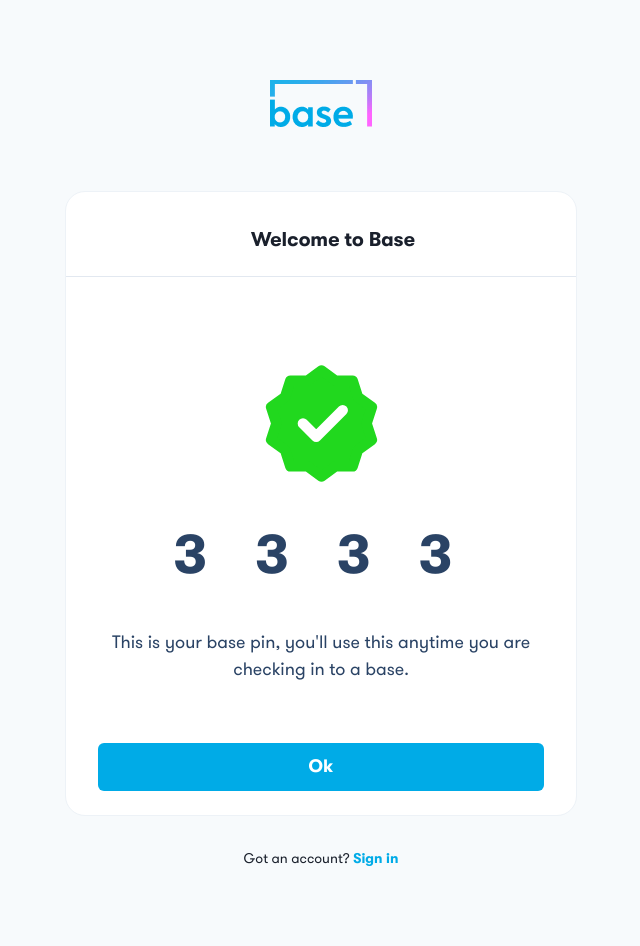
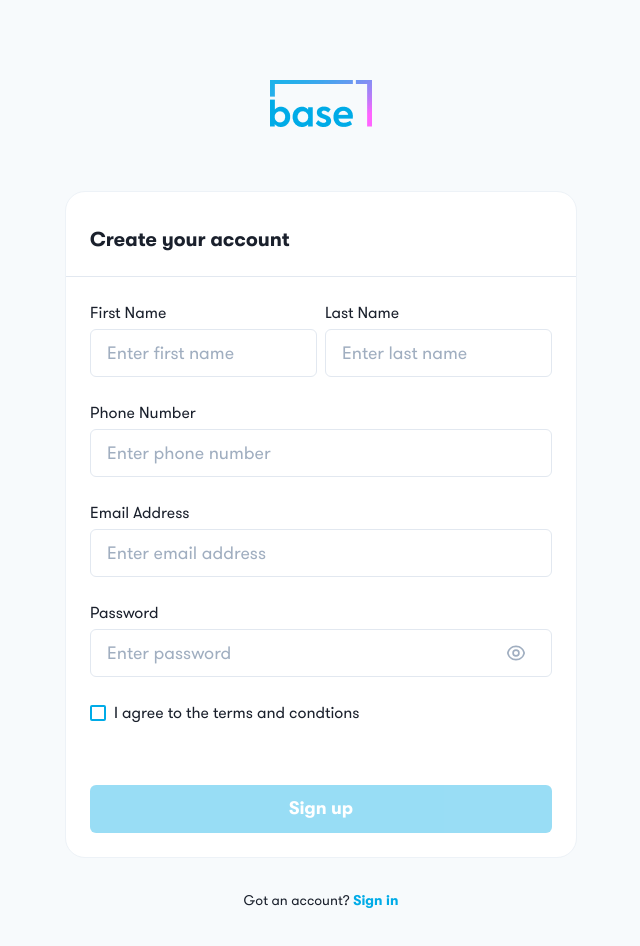
Before and after one commit to BaseWorkstation/Workspaces, a Next.js app: page /register in a window 1280 px wide. Shown: the top 946 px of the page, without its empty margins (319-959 px from the left). Built offline with nearby package versions, Linux system fonts and the light colour scheme; no server answers.

Commit message:
feat: plug register and login to api

```diff
--- a/package.json
+++ b/package.json
@@ -20,6 +20,7 @@
     "next": "latest",
     "nprogress": "^0.2.0",
     "react": "^18.2.0",
+    "react-credit-cards": "^0.8.3",
     "react-dom": "^18.2.0",
     "react-icons": "^4.4.0",
     "react-moment": "^1.1.2",
--- a/src/modules/Login/Login.jsx
+++ b/src/modules/Login/Login.jsx
@@ -74,7 +74,6 @@ export default function Login() {
                 <InputGroup size="lg">
                   <Input
                     size="lg"
-                    minLength={8}
                     type={showPassword ? "text" : "password"}
                     isRequired
                     value={password}
--- a/src/modules/Register/Register.jsx
+++ b/src/modules/Register/Register.jsx
@@ -14,7 +14,7 @@ import ShowPin from "./components/ShowPin";
 import useRegisterHook from "./useRegisterHook";
 
 export default function Register() {
-  const { handleSubmit, basePin, stage } = useRegisterHook();
+  const { handleSubmit, basePin, stage, ...rest } = useRegisterHook();
 
   return (
     <Center bg="gray.50" minH="100vh" py={[12, 20]}>
@@ -34,9 +34,7 @@ export default function Register() {
             pt={9}
             pb={6}
           >
-            {stage === "INPUT_DETAILS" && (
-              <InputDetails {...useRegisterHook()} />
-            )}
+            {stage === "INPUT_DETAILS" && <InputDetails {...rest} />}
 
             {stage === "SHOW_PIN" && <ShowPin basePin={basePin} />}
           </Stack>
--- a/src/modules/Register/components/InputDetails.jsx
+++ b/src/modules/Register/components/InputDetails.jsx
@@ -21,7 +21,8 @@ export default function InputDetails({
   showPassword,
   setShowPassword,
 }) {
-  const { name, phone, email, password, areTermsAgreed } = registerDetails;
+  const { first_name, last_name, phone, email, password, areTermsAgreed } =
+    registerDetails;
 
   return (
     <Stack divider={<StackDivider borderColor="gray.200" />} spacing={6}>
@@ -29,16 +30,29 @@ export default function InputDetails({
         Create your account
       </Heading>
       <Stack px={6} spacing={6}>
-        <Stack spacing={1}>
-          <Text>Full Name</Text>
-          <Input
-            size="lg"
-            placeholder="Enter full name"
-            isRequired
-            value={name}
-            name="name"
-            onChange={handleChange}
-          />
+        <Stack w="full" direction={["column", "row"]}>
+          <Stack w="full" spacing={1}>
+            <Text>First Name</Text>
+            <Input
+              size="lg"
+              placeholder="Enter first name"
+              isRequired
+              value={first_name}
+              name="first_name"
+              onChange={handleChange}
+            />
+          </Stack>
+          <Stack w="full" spacing={1}>
+            <Text>Last Name</Text>
+            <Input
+              size="lg"
+              placeholder="Enter last name"
+              isRequired
+              value={last_name}
+              name="last_name"
+              onChange={handleChange}
+            />
+          </Stack>
         </Stack>
         <Stack spacing={1}>
           <Text>Phone Number</Text>
--- a/src/modules/Register/components/ShowPin.jsx
+++ b/src/modules/Register/components/ShowPin.jsx
@@ -33,7 +33,7 @@ export default function ShowPin({ basePin }) {
             py={8}
             letterSpacing={48}
           >
-            3333
+            {basePin}
           </Heading>
           <Text fontSize={[16, 18]} textAlign="center">
             This is your base pin, you'll use this anytime you are checking in
--- a/src/modules/Register/useRegisterHook.js
+++ b/src/modules/Register/useRegisterHook.js
@@ -6,7 +6,8 @@ import { BASE_API_URL } from "utils/constants";
 import { toastError } from "utils/helpers";
 
 const initialRegisterDetails = {
-  name: "",
+  first_name: "",
+  last_name: "",
   phone: "",
   email: "",
   password: "",
@@ -19,7 +20,7 @@ export default function useRegisterHook() {
     initialRegisterDetails
   );
   // Initial signup stage where the user can input his/her details
-  const [stage, setStage] = useState("SHOW_PIN");
+  const [stage, setStage] = useState("INPUT_DETAILS");
   const [basePin, setBasePin] = useState(null);
   const [isLoading, setIsLoading] = useState(false);
   const [showPassword, setShowPassword] = useState(false);
@@ -27,27 +28,29 @@ export default function useRegisterHook() {
 
   const handleChange = (event) => {
     const { name, value } = event.target;
-    setRegisterDetails({
-      ...registerDetails,
+    setRegisterDetails((prev) => ({
+      ...prev,
       [name]: value,
-    }); // onChange handler
+    })); // onChange handler
   };
 
   const handleSubmit = (event) => {
     event.preventDefault();
 
     setIsLoading(true);
-    Axios.post(BASE_API_URL + "/auth/create/member/", {
-      name: registerDetails.name,
+    Axios.post(BASE_API_URL + "/register", {
+      first_name: registerDetails.first_name,
+      last_name: registerDetails.last_name,
       phone: registerDetails.phone,
       email: registerDetails.email,
       password: registerDetails.password,
+      password_confirmation: registerDetails.password,
     })
       .then(({ data }) => {
-        console.log(data);
-        localStorage.setItem("base_acccess_token", data?.access);
-        dispatch(setUserDetails(data));
-        setStage("VIEW_PIN"); // Show the user his/her base pin
+        localStorage.setItem("base_acccess_token", data?.token);
+        dispatch(setUserDetails(data.user));
+        setBasePin(data.user.unique_pin);
+        setStage("SHOW_PIN"); // Show the user his/her base pin
       })
       .catch(({ response }) => {
         toastError("Unable to sign up", response);
--- a/src/modules/Settings/Payment/AddMethod/useAddMethodHook.js
+++ b/src/modules/Settings/Payment/AddMethod/useAddMethodHook.js
@@ -5,10 +5,6 @@ const options = [
   {
     name: "Add a card (P.A.Y.G)",
     href: "/settings/payment/add/card",
-  },
-  {
-    name: "Pay with cash (P.A.Y.G)",
-    href: "/",
   },
   {
     name: "Subscribe to a plan",
```
Also changed, not shown: src/modules/Login/useLoginHook.js (+3 -4 lines), 1 other file (tests, documents, lock files or other folders).
